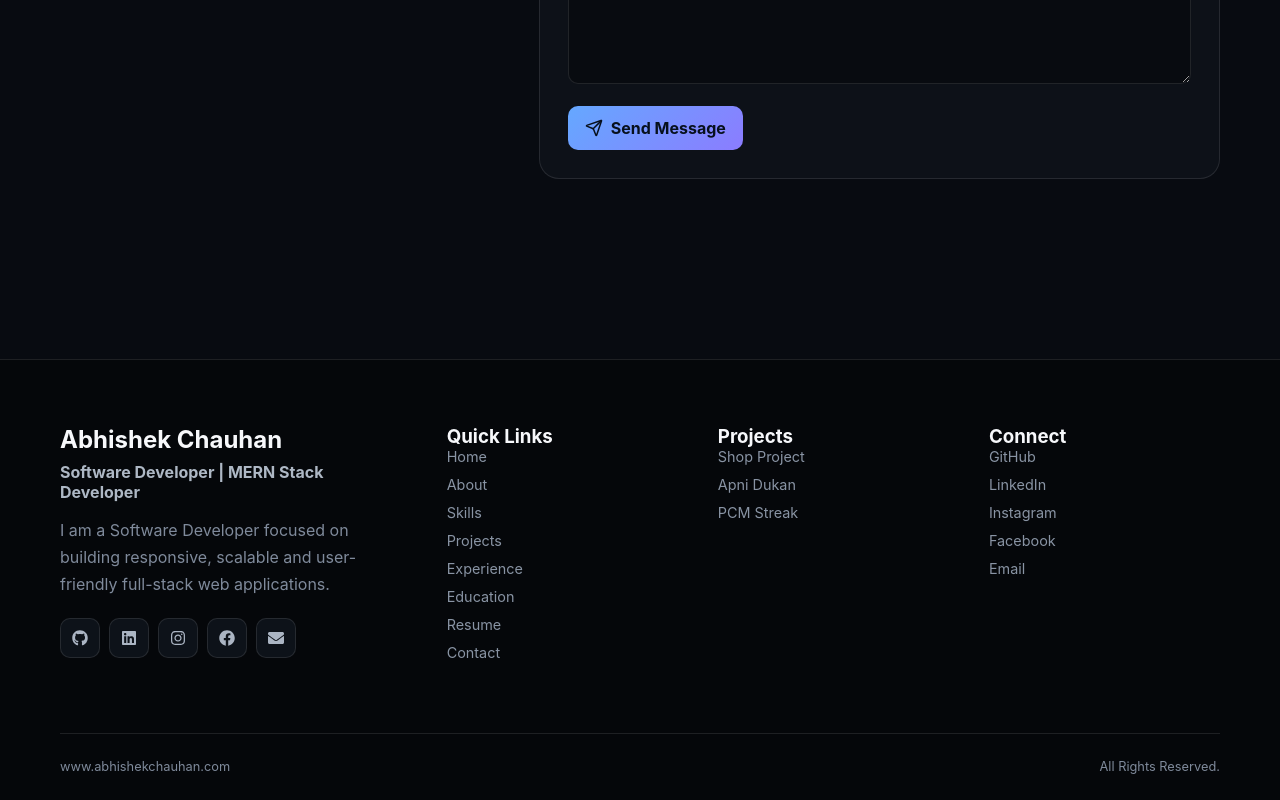
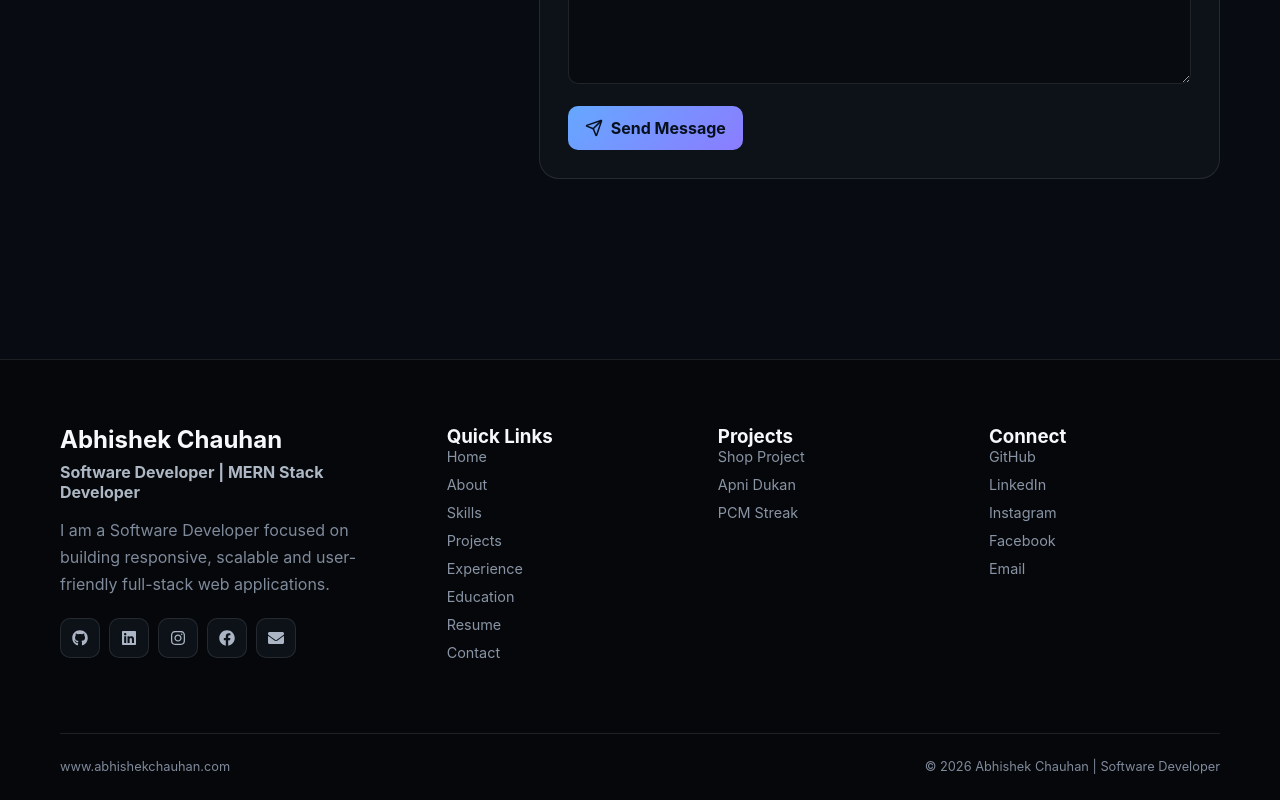
Before and after one commit to abhishek68chauhan/Portfolio-website, a React app in the folder frontend/: page /contact in a window 1280 px wide. Shown: the part 753-1553 px from the top of the page. Built offline with nearby package versions, Linux system fonts and the light colour scheme; the HTML template or start-up script is replaced by a standard one.

Commit message:
fix: update footer to display current year and profession

```diff
--- a/frontend/src/components/Footer.jsx
+++ b/frontend/src/components/Footer.jsx
@@ -102,7 +102,7 @@ function Footer() {
         </p>
 
         <p>
-          All Rights Reserved.
+          © {new Date().getFullYear()} {profile.name}  | Software Developer
         </p>
 
       </div>
```
